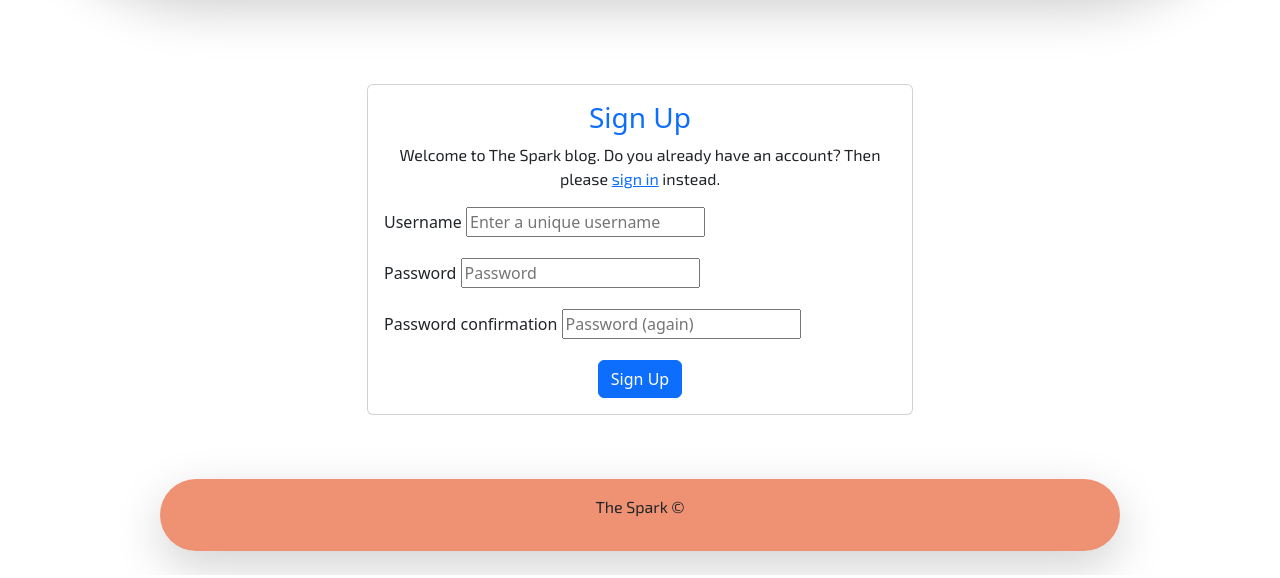
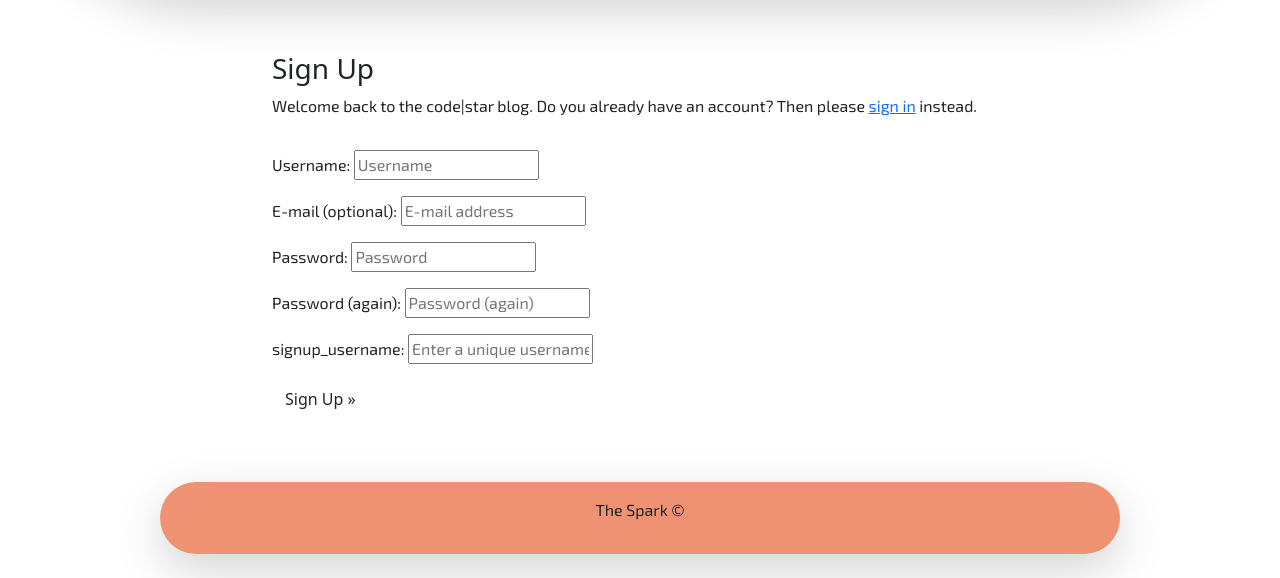
Before and after one commit to Stayin-blick/The-Spark, a Django app: template templates/account/signup.html in a window 1280 px wide. Shown: the part 420-998 px from the top of the page. Run offline with Django 3.2, Linux system fonts and the light colour scheme; the template is opened without the code that fills it: values that come from a table or form of the project are taken from there, others are empty; parts of the project's set-up code (start-up, migrations or seed data) failed here and were passed over.

Commit message:
rolled back custom sign up to default

```diff
--- a/The_Spark/settings.py
+++ b/The_Spark/settings.py
@@ -174,8 +174,3 @@
 # https://docs.djangoproject.com/en/3.2/ref/settings/#default-auto-field
 
 DEFAULT_AUTO_FIELD = 'django.db.models.BigAutoField'
-
-#
-ACCOUNT_FORMS = {
-    'signup': 'blog.forms.CustomSignupForm',
-}
--- a/blog/views.py
+++ b/blog/views.py
@@ -8,7 +8,6 @@
 from django.contrib.auth.decorators import login_required
 from django.utils.decorators import method_decorator
 from django.utils.text import slugify
-
 
 class UserProfile(View):
 
--- a/templates/account/signup.html
+++ b/templates/account/signup.html
@@ -1,51 +1,31 @@
 {% extends "base.html" %}
+
 {% load i18n %}
 
 {% block head_title %}{% trans "Signup" %}{% endblock %}
 
-{% block extra_head %}
-{% endblock %}
+{% block content %}
+<div class="container">
+  <div class="row">
+    <div class="col-md-8 mt-3 offset-md-2">
+      <h3>{% trans "Sign Up" %}</h3>
 
-{% block content %}
-<div class="container mt-5">
+      <p>{% blocktrans %}Welcome back to the code|star blog. Do you already have an account? Then please <a class="link"
+          href="{{ login_url }}">sign in</a> instead.{% endblocktrans %}</p>
+    </div>
+  </div>
   <div class="row">
-        <div class="col-md-6 offset-md-3">
-            <div class="card">
-                <div class="card-body">
-                    <h3 class="card-title text-center text-primary">{% trans "Sign Up" %}</h3>
-
-                    <p class="text-center">{% blocktrans %}Welcome to The Spark blog. Do you already have an account? Then please <a
-                        class="link" href="{{ login_url }}">sign in</a> instead.{% endblocktrans %}</p>
-
+    <div class="col-md-8 mt-3 offset-md-2">
       <form class="signup" id="signup_form" method="post" action="{% url 'account_signup' %}">
         {% csrf_token %}
-
-                        <!-- Username field -->
-                        <div class="mb-3">
-                            <label for="{{ form.signup_username.id_for_label }}" class="form-label">Username</label>
-                            {{ form.signup_username }}
-                        </div>
-
-                        <!-- Password and password confirmation fields -->
-                        <div class="mb-3">
-                            <label for="{{ form.password1.id_for_label }}" class="form-label">Password</label>
-                            {{ form.password1 }}
-                        </div>
-
-                        <div class="mb-3">
-                            <label for="{{ form.password2.id_for_label }}" class="form-label">Password confirmation</label>
-                            {{ form.password2 }}
-                        </div>
-
+        {{ form.as_p }}
         {% if redirect_field_value %}
         <input type="hidden" name="{{ redirect_field_name }}" value="{{ redirect_field_value }}" />
         {% endif %}
-
-                        <button class="btn btn-primary d-block mx-auto" type="submit">{% trans "Sign Up" %}</button>
+        <button class="btn btn-signup right" type="submit">{% trans "Sign Up" %} &raquo;</button>
       </form>
     </div>
   </div>
 </div>
-    </div>
-</div>
+
 {% endblock %}
```
Also changed, not shown: blog/models.py (+13 -1 lines), blog/migrations/0005_alter_userprofile_user.py (added). Lines whose indentation alone changed are shown as unchanged.
